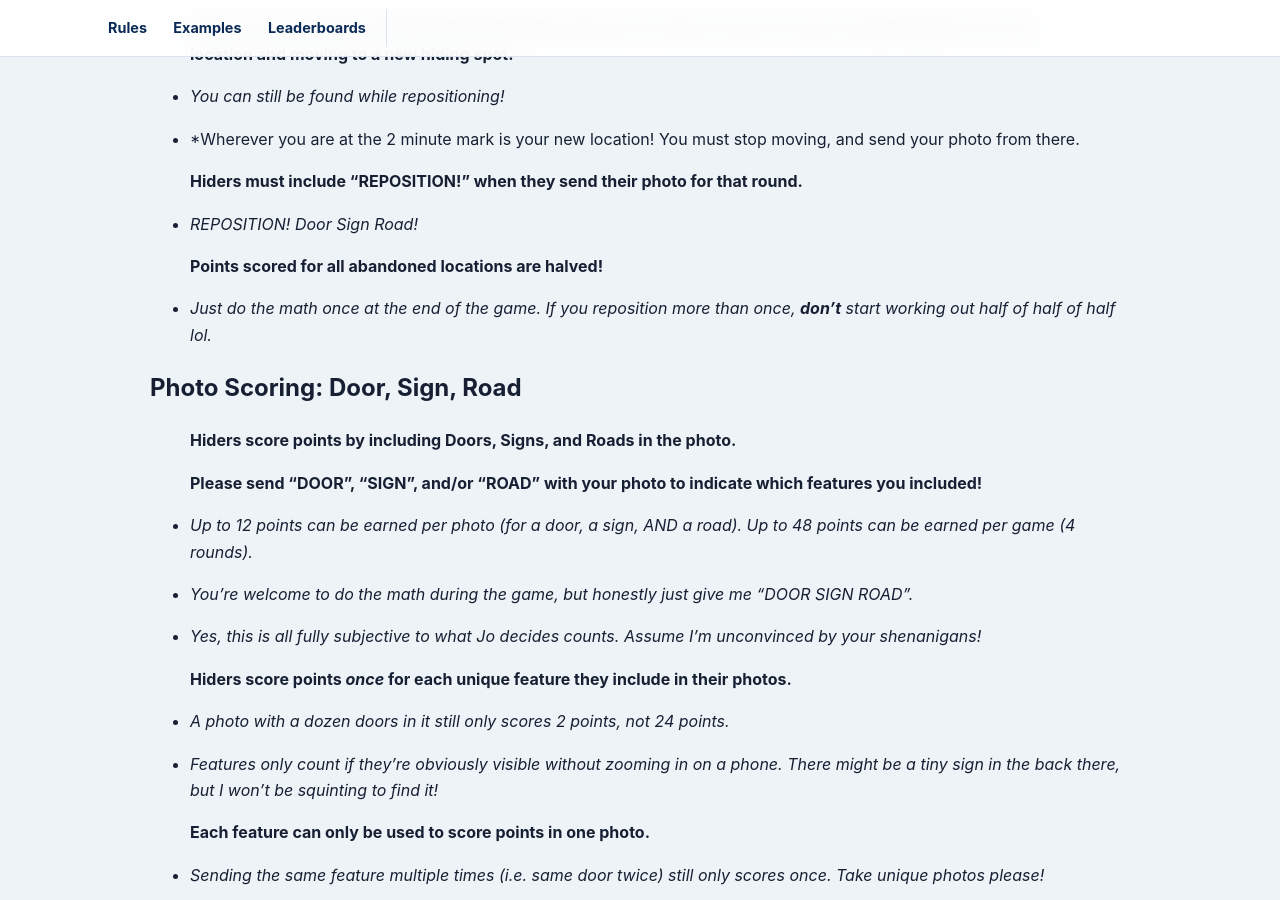
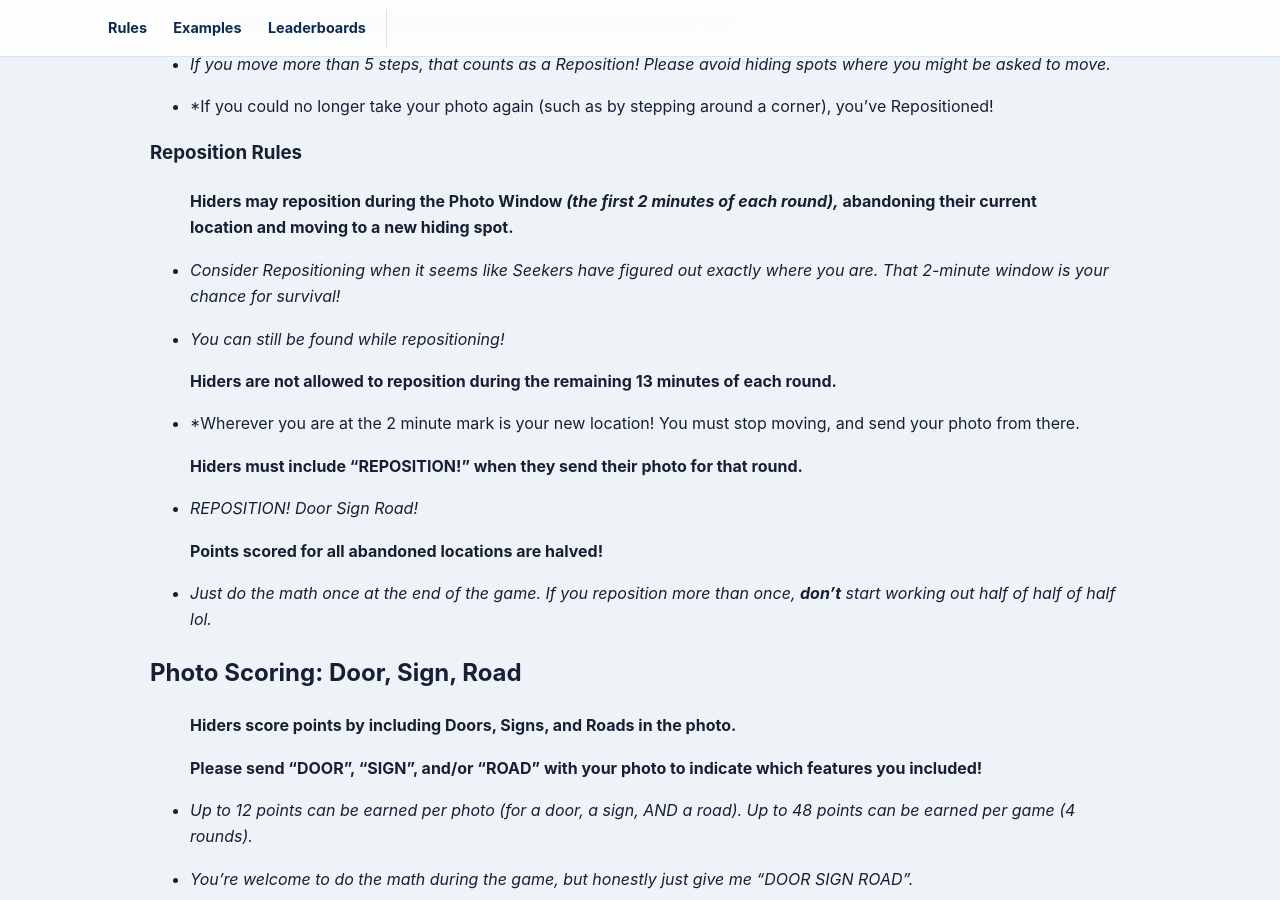
Before and after one commit to mmaxin/hide-and-seek-game, a Jekyll site: the page built from rules.md, in a window 1280 px wide and 900 px high, scrolled down 3777 px. Built offline with Jekyll 4.4.1, drawn with Linux system fonts in a browser that asks for light colours; our own code applies the rules of GitHub Pages for plain Markdown files; some of the changed text lies outside the part shown.

Commit message:
Update rules.md

```diff
--- a/rules.md
+++ b/rules.md
@@ -12,6 +12,13 @@
 |  45 min | Round 4 · Photo due | Hiders score points!                                              |
 |  60 min | Game End            | Hiders score points!                                              |
 |         |                     | Surviving Hiders win!                                             |
+
+> **Bold text is rules. Please read this.**
+
+
+- *Italics is optional explanation. Read this if you're confused!*
+
+
 
 ## 1. Objective
 {: #objective }
@@ -129,6 +136,11 @@
 - *Please do not spend money or promise favours for a better hiding spot.*
 
 - *Landmarks with free public access are allowed, as long as they are outdoors.*
+
+
+> **No running!**
+
+- *We can't police this at all, but Mike will be very disappointed in you.*
 
 
 
@@ -284,11 +296,19 @@
 
 
 ### Reposition Rules
+
 > **Hiders may reposition during the Photo Window *(the first 2 minutes of each round),* abandoning their current location and moving to a new hiding spot.**
+
+
+- *Consider Repositioning when it seems like Seekers have figured out exactly where you are. That 2-minute window is your chance for survival!*
 
 - *You can still be found while repositioning!*
 
+
+> **Hiders are not allowed to reposition during the remaining 13 minutes of each round.**
+
 - *Wherever you are at the 2 minute mark is your new location! You must stop moving, and send your photo from there.
+
 
 > **Hiders must include "REPOSITION!" when they send their photo for that round.**
 
```
